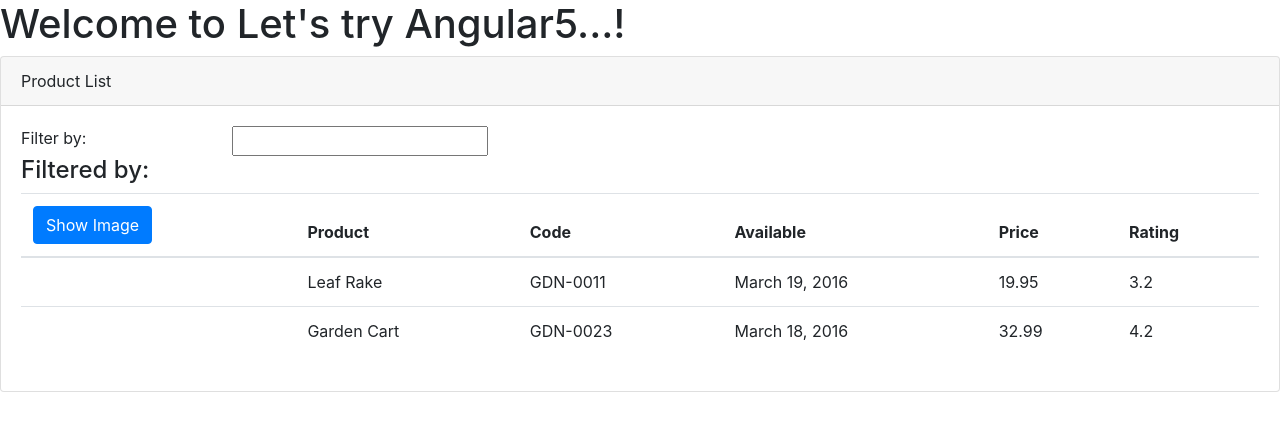
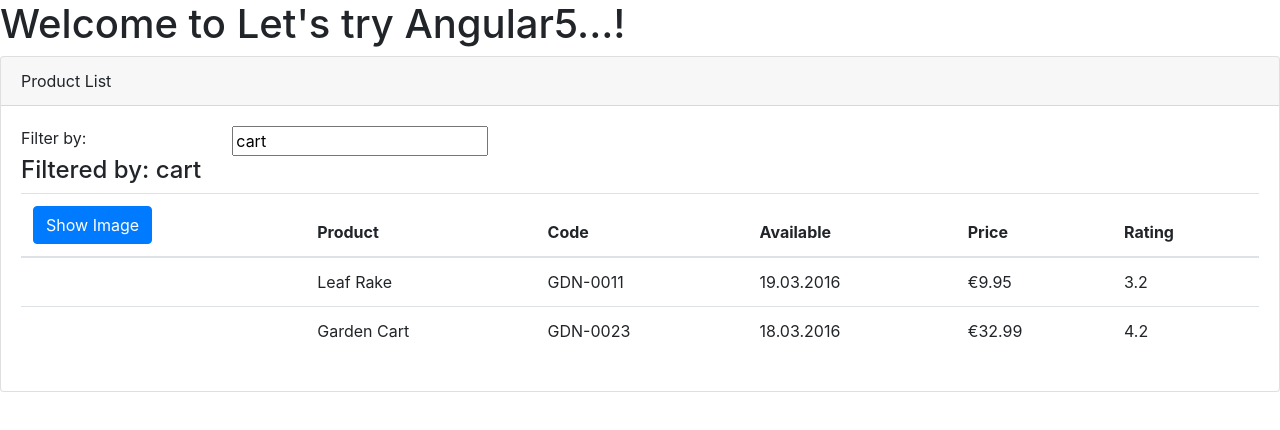
Before and after one commit to bokjo/angular5, an Angular app: page / in a window 1280 px wide. Shown: the top 430 px of the page. Built offline with nearby package versions, Linux system fonts and the light colour scheme.

Commit message:
Added two way binding to the form and some builtin pipes for better display

```diff
--- a/src/app/app.module.ts
+++ b/src/app/app.module.ts
@@ -1,5 +1,6 @@
 import { BrowserModule } from '@angular/platform-browser';
 import { NgModule } from '@angular/core';
+import { FormsModule } from '@angular/forms'
 
 import { AppComponent } from './app.component';
 import { ProductListComponent } from './products/product-list.component';
@@ -10,7 +11,8 @@
     ProductListComponent
   ],
   imports: [
-    BrowserModule
+    BrowserModule,
+    FormsModule
   ],
   providers: [],
   bootstrap: [AppComponent]
--- a/src/app/products/product-list.component.html
+++ b/src/app/products/product-list.component.html
@@ -9,13 +9,13 @@
     <div class="row">
       <div class="col-md-2">Filter by:</div>
       <div class="col-md-4">
-        <input type="text" />
+        <input type="text" [(ngModel)]="listFilter"/>
       </div>
     </div>
 
     <div class="row">
       <div class="col-md-6 align-items-start">
-        <h4>Filtered by: </h4>
+        <h4>Filtered by: {{listFilter}}</h4>
       </div>
     </div>
     <div class="table-responsive-sm">
@@ -23,8 +23,9 @@
         <thead>
           <tr>
             <th>
-              <button class="btn btn-primary">
-                Show Image
+              <button class="btn btn-primary"
+                      (click) = 'toggleImage()'>
+                {{showImage ? 'Hide': 'Show'}} Image
               </button>
             </th>
             <th>Product</th>
@@ -36,11 +37,19 @@
         </thead>
         <tbody>
           <tr *ngFor="let product of products">
-            <td></td>
+            <td>
+              <img *ngIf="showImage"
+                   src={{product.imageUrl}}
+                   title={{product.productName}}
+                   alt="N/A"
+                   style.width.px={{imageWidth}}
+                   style.margin.px={{imageMargin}}
+              >
+            </td>
             <td>{{product.productName}}</td>
             <td>{{product.productCode}}</td>
-            <td>{{product.releaseDate}}</td>
-            <td>{{product.price}}</td>
+            <td>{{product.releaseDate | date:'dd.MM.yyyy'}}</td>
+            <td>{{product.price | currency:'EUR':true:'1.2-2'}}</td>
             <td>{{product.starRating}}</td>
           </tr>
         </tbody>
--- a/src/app/products/product-list.component.ts
+++ b/src/app/products/product-list.component.ts
@@ -8,6 +8,14 @@
 
 export class ProductListComponent {
   pageTitle: string = 'Product List';
+
+  imageWidth: number = 50;
+  imageMargin: number = 2;
+
+  showImage: boolean = false;
+
+  listFilter: string = 'cart';
+
   products: any[] = [
     {
       "productId": 1,
@@ -15,7 +23,7 @@
       "productCode": "GDN-0011",
       "releaseDate": "March 19, 2016",
       "description": "Leaf rake with 48-inch wooden handle.",
-      "price": 19.95,
+      "price": 9.95,
       "starRating": 3.2,
       "imageUrl": "http://openclipart.org/image/300px/svg_to_png/26215/Anonymous_Leaf_Rake.png"
       },
@@ -30,4 +38,10 @@
       "imageUrl": "http://openclipart.org/image/300px/svg_to_png/58471/garden_cart.png"
       }
   ];
+
+  toggleImage(): void {
+    this.showImage = !this.showImage;
+    console.log("LOG: " + this.showImage);
+  }
+
 }
```
